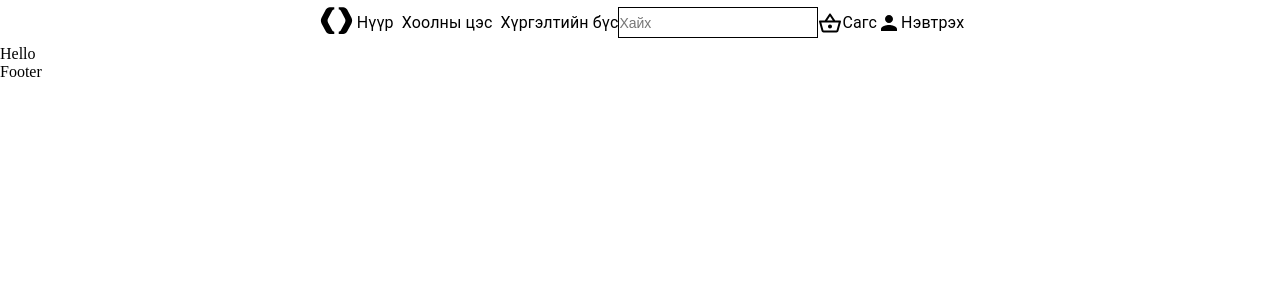
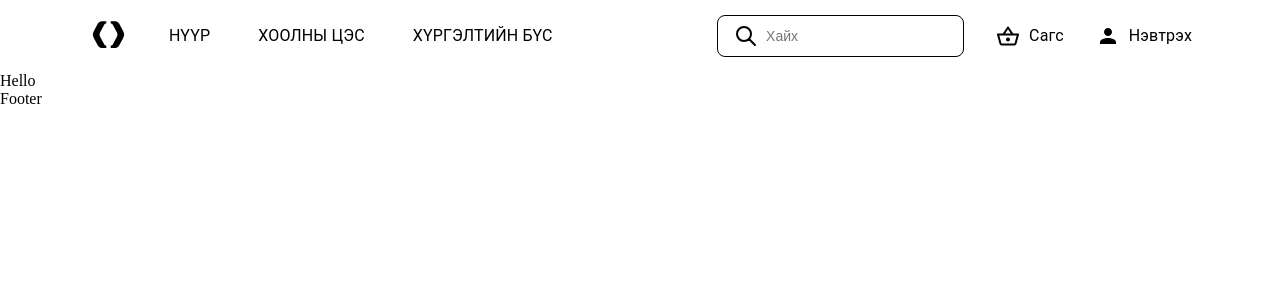
Before and after one commit to Munkhuu-u/food-delivery-fe, a Next.js app: page / in a window 1280 px wide. Shown: the top 300 px of the page. Built offline with nearby package versions, Linux system fonts and the light colour scheme.

Commit message:
Header almost done

```diff
--- /dev/null
+++ b/src/components/icons/Search.tsx
@@ -0,0 +1,19 @@
+export const Search = () => {
+  return (
+    <svg
+      width="24"
+      height="24"
+      viewBox="0 0 24 24"
+      fill="none"
+      xmlns="http://www.w3.org/2000/svg"
+    >
+      <path
+        d="M21 21L15 15M17 10C17 13.866 13.866 17 10 17C6.13401 17 3 13.866 3 10C3 6.13401 6.13401 3 10 3C13.866 3 17 6.13401 17 10Z"
+        stroke="black"
+        stroke-width="2"
+        stroke-linecap="round"
+        stroke-linejoin="round"
+      />
+    </svg>
+  );
+};
--- a/src/components/icons/index.tsx
+++ b/src/components/icons/index.tsx
@@ -1,3 +1,4 @@
 export * from "./Pinecone";
 export * from "./Trolley";
 export * from "./Person";
+export * from "./Search";
--- a/src/components/layout/HeaderFooter/Header.tsx
+++ b/src/components/layout/HeaderFooter/Header.tsx
@@ -1,5 +1,5 @@
-import { Pinecone, Trolley } from "@/components/icons";
-import { BorderAll, Person } from "@mui/icons-material";
+import { Pinecone, Trolley, Search } from "@/components/icons";
+import { BorderAll, Fullscreen, Person } from "@mui/icons-material";
 import { Container, Stack, Typography, Box } from "@mui/material";
 
 export const Header = () => {
@@ -8,16 +8,17 @@ export const Header = () => {
       <Stack
         direction={`row`}
         alignItems={"center"}
-        // spacing={`315px`}
-        justifyContent={`center`}
-        maxWidth={"1258px"}
+        justifyContent={`space-between`}
+        maxWidth={"Fullscreen"}
+        paddingX={"24px"}
+        paddingY={"8px"}
       >
         {/* Left part */}
         {/* Logo, Home, Menu, Delivery */}
         <Stack
           direction={`row`}
           alignItems={"center"}
-          spacing={`0px`}
+          spacing={"24px"}
           justifyContent={`center`}
         >
           <Box>
@@ -26,12 +27,18 @@ export const Header = () => {
           <Stack
             direction={`row`}
             alignItems={"center"}
-            spacing={`8px`}
+            spacing={2}
             justifyContent={`center`}
           >
-            <Typography>Нүүр</Typography>
-            <Typography>Хоолны цэс</Typography>
-            <Typography>Хүргэлтийн бүс</Typography>
+            <Stack paddingX={"16px"} paddingY={"8px"}>
+              <Typography>НҮҮР</Typography>
+            </Stack>
+            <Stack paddingX={"16px"} paddingY={"8px"}>
+              <Typography>ХООЛНЫ ЦЭС</Typography>
+            </Stack>
+            <Stack paddingX={"16px"} paddingY={"8px"}>
+              <Typography>ХҮРГЭЛТИЙН БҮС</Typography>
+            </Stack>
           </Stack>
         </Stack>
 
@@ -43,20 +50,45 @@ export const Header = () => {
           spacing={`0px`}
           justifyContent={`center`}
         >
+          <Stack
+            border={1}
+            borderColor="black"
+            direction={"row"}
+            borderRadius={2}
+            alignItems={"center"}
+            paddingX={2}
+            paddingY={1}
+            spacing={1}
+          >
+            <Search />
             <Box
               sx={{ ":focus": { outline: "none" } }}
               component={"input"}
               placeholder="Хайх"
-            height={31}
-            width={`200px`}
-            border={1}
-            borderColor="black"
+              border={"none"}
               fontSize={14}
             ></Box>
+          </Stack>
+          <Stack
+            spacing={"9px"}
+            direction={"row"}
+            justifyContent={"center"}
+            alignItems={"center"}
+            paddingX={4}
+            paddingY={2}
+          >
             <Trolley />
             <Typography>Сагс</Typography>
+          </Stack>
+          <Stack
+            spacing={"9px"}
+            direction={"row"}
+            justifyContent={"center"}
+            alignItems={"center"}
+          >
             <Person />
             <Typography>Нэвтрэх</Typography>
+          </Stack>
         </Stack>
       </Stack>
     </Container>
```
Lines whose indentation alone changed are shown as unchanged.
